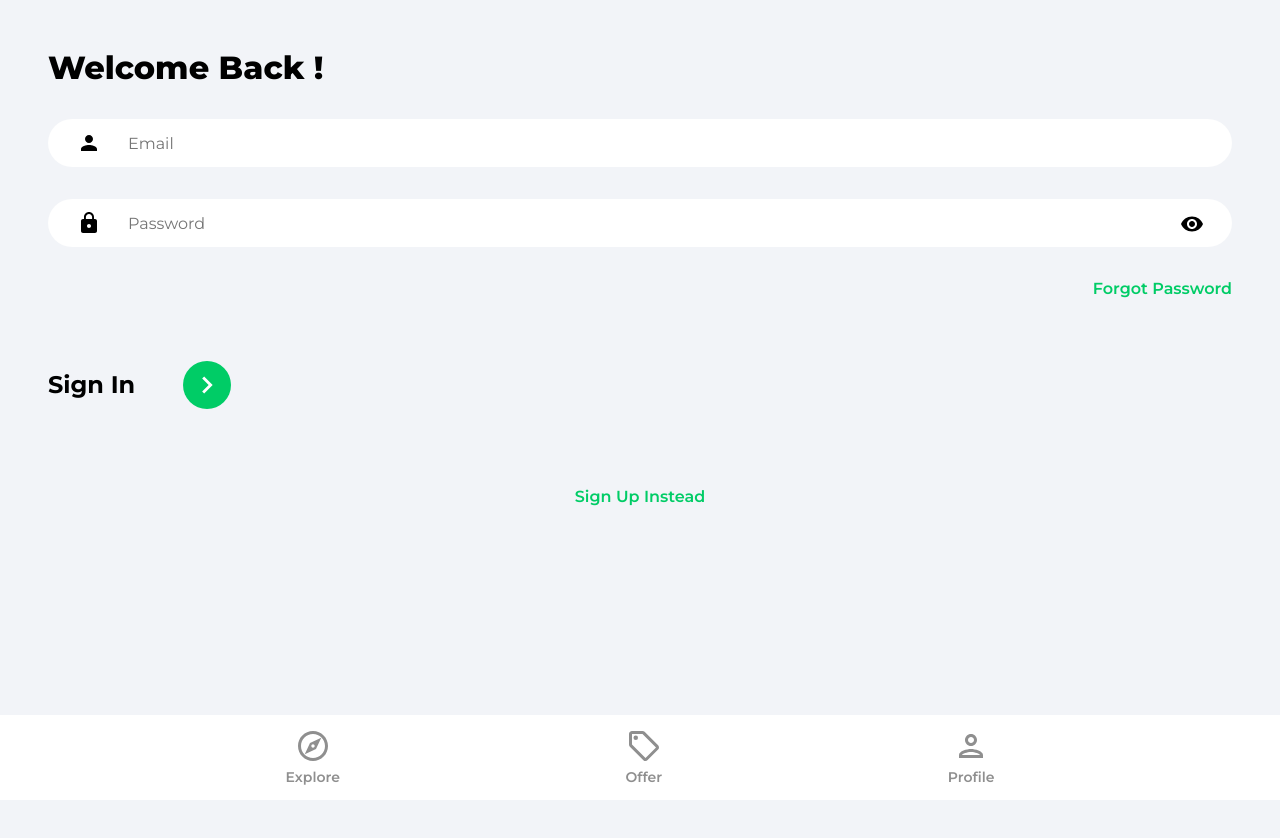
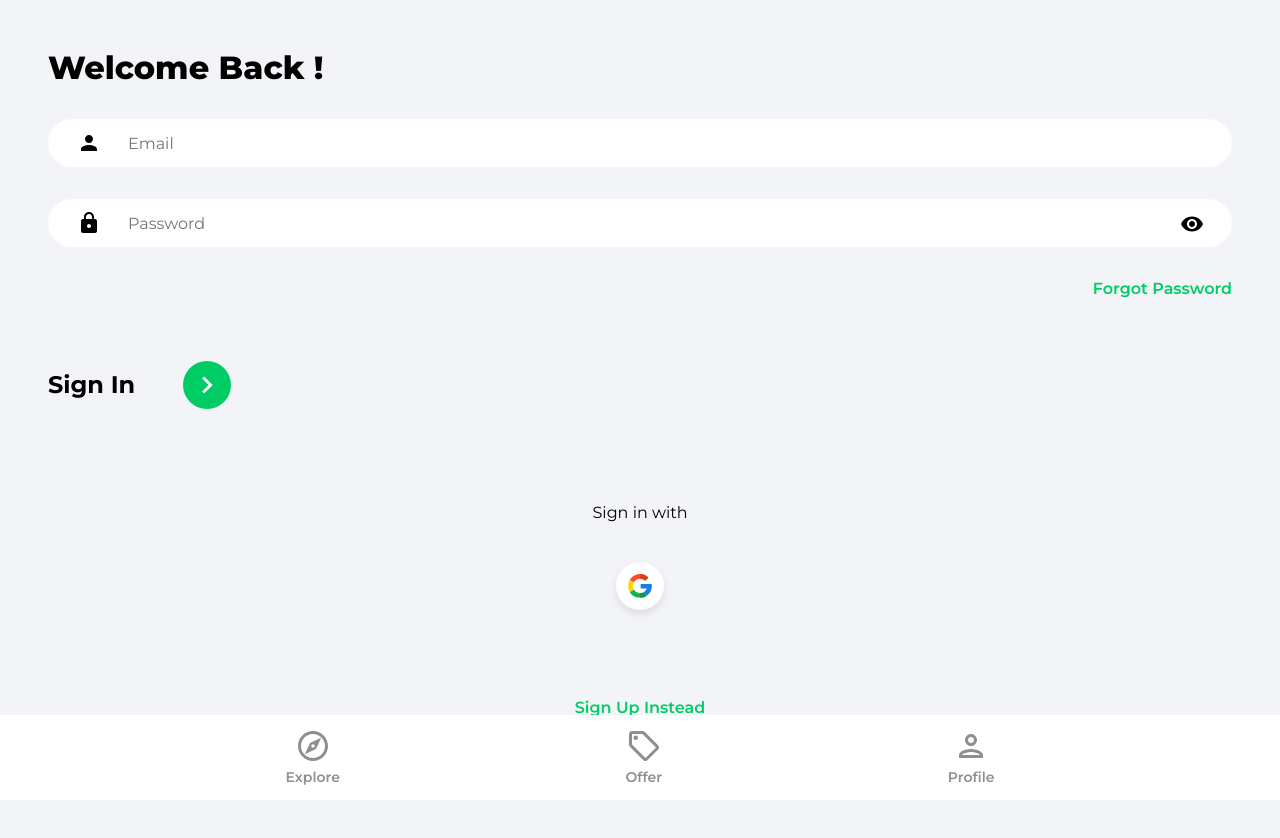
Before and after one commit to Joniqs/housemarketplaceapp, a React (Create React App) app: page /sign-in in a window 1280 px wide. Shown: the top 838 px of the page. Before the commit the page ends 800 px from the top, so only its background shows below. Built offline with nearby package versions, Linux system fonts and the light colour scheme.

Commit message:
Added google Auth sign in, sign up functionality.

```diff
--- /dev/null
+++ b/src/components/OAuth.jsx
@@ -0,0 +1,48 @@
+import { useLocation, useNavigate } from "react-router-dom"
+import {getAuth, signInWithPopup, GoogleAuthProvider} from "firebase/auth"
+import {doc, setDoc, getDoc, serverTimestamp} from "firebase/firestore"
+import {db} from "../firebase.config"
+import {toast} from "react-toastify"
+import googleIcon from "../assets/svg/googleIcon.svg"
+
+const OAuth = () => {
+  const navigate = useNavigate()
+  const location = useLocation()
+
+  const onGoogleClick = async () => {
+    try {
+      const auth = getAuth()
+      const provider = new GoogleAuthProvider()
+      const result = await signInWithPopup(auth, provider)
+      const user = result.user
+
+      //Check for user
+      const docRef = doc(db, "users", user.uid)
+      const docSnap = await getDoc(docRef)
+
+      // If user doesn't exist create user
+      if(!docSnap.exists()) {
+        await setDoc(doc(db, "users", user.uid), {
+          name: user.displayName,
+          email: user.email,
+          timestamp: serverTimestamp
+        })
+      }
+      toast.success("Log In with Google Successfull")
+      navigate("/")
+    } catch (error) {
+      toast.error("Could not authorize with Google")
+    }
+  }
+
+  return (
+    <div className='socialLogin'>
+      <p>Sign {location.pathname === '/sign-up' ? 'up' : 'in'} with </p>
+      <button className='socialIconDiv' onClick={onGoogleClick}>
+        <img className='socialIconImg' src={googleIcon} alt='google' />
+      </button>
+    </div>
+  )
+}
+
+export default OAuth
--- a/src/pages/SignIn.jsx
+++ b/src/pages/SignIn.jsx
@@ -1,9 +1,11 @@
 import { useState } from "react"
 import {Link, useNavigate} from "react-router-dom"
 import {getAuth, signInWithEmailAndPassword } from "firebase/auth";
+import OAuth from "../components/OAuth";
 import {ReactComponent as ArrowRightIcon} from "../assets/svg/keyboardArrowRightIcon.svg"
 import visibilityIcon from "../assets/svg/visibilityIcon.svg"
 import { toast } from "react-toastify";
+
 
 const SignIn = () => {
   const [showPassword, setShowPassword] = useState(false)
@@ -85,7 +87,7 @@
           </button>
         </div>
       </form>
-    { /* Google OAuth */}
+    <OAuth />
     <Link to="/sign-up" className="registerLink">
       Sign Up Instead
     </Link>
--- a/src/pages/SignUp.jsx
+++ b/src/pages/SignUp.jsx
@@ -4,6 +4,7 @@
 import {getAuth, createUserWithEmailAndPassword, updateProfile } from "firebase/auth";
 import { setDoc, doc, serverTimestamp } from "firebase/firestore";
 import { db } from "../firebase.config"
+import OAuth from "../components/OAuth";
 import {ReactComponent as ArrowRightIcon} from "../assets/svg/keyboardArrowRightIcon.svg"
 import visibilityIcon from "../assets/svg/visibilityIcon.svg"
 
@@ -104,7 +105,7 @@
           </button>
         </div>
       </form>
-    { /* Google OAuth */}
+    <OAuth />
     <Link to="/sign-in" className="registerLink">
       Sign In Instead
     </Link>
```
